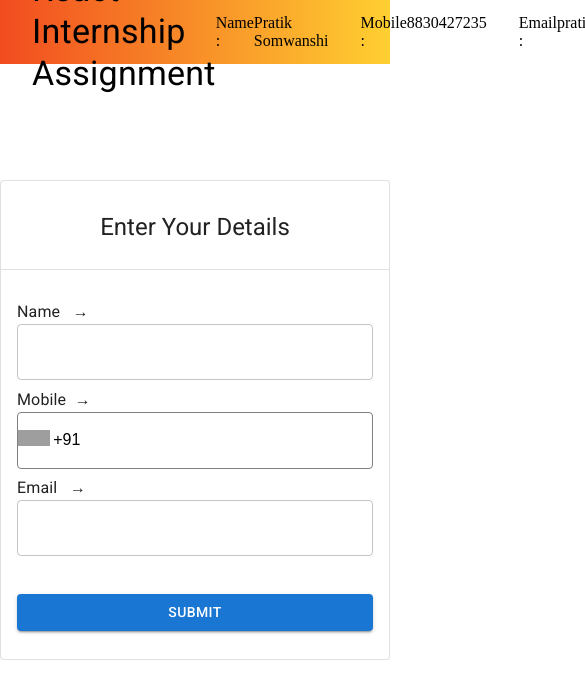
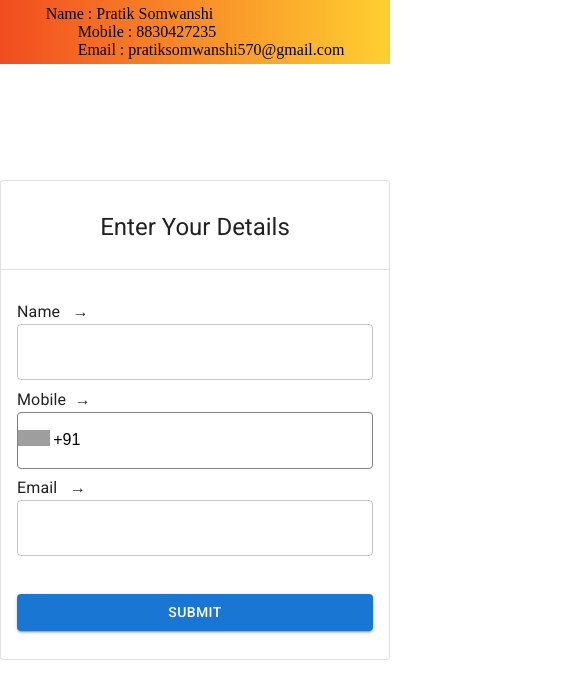
Before and after one commit to PratikSomwanshi/react-internship-assignment-gmo, a React (Vite) app: page / in a window 390 px wide. Shown: the top 696 px of the page, 585 px wide, since content can reach past the window. Built offline with nearby package versions, Linux system fonts and the light colour scheme; grey boxes are pictures that could not be loaded.

Commit message:
header made responsive

```diff
--- a/src/components/Header/Header.tsx
+++ b/src/components/Header/Header.tsx
@@ -7,7 +7,10 @@ const Header = () => {
             sx={{
                 display: "flex",
                 alignItems: "center",
-                justifyContent: "space-between",
+                justifyContent: {
+                    xs: "center",
+                    lg: "space-between",
+                },
                 height: "4rem",
                 background:
                     "linear-gradient(90deg, rgba(240,59,10,0.9136904761904762) 0%, rgba(255,196,0,0.8072478991596639) 100%)",
@@ -15,8 +18,24 @@ const Header = () => {
             maxWidth="100vw"
             px={4}
             py={2}>
-            <Typography variant="h4">React Internship Assignment</Typography>
-            <Box sx={{ display: "flex" }}>
+            <Typography
+                variant="h4"
+                sx={{
+                    display: {
+                        xs: "none",
+                        lg: "block",
+                    },
+                }}>
+                React Internship Assignment
+            </Typography>
+            <Box
+                sx={{
+                    display: "flex",
+                    flexDirection: {
+                        xs: "column",
+                        md: "row",
+                    },
+                }}>
                 <Box sx={{ display: "flex" }}>
                     <Box component="span">Name :&nbsp;</Box>
                     <Box component="p">Pratik Somwanshi</Box>
```
